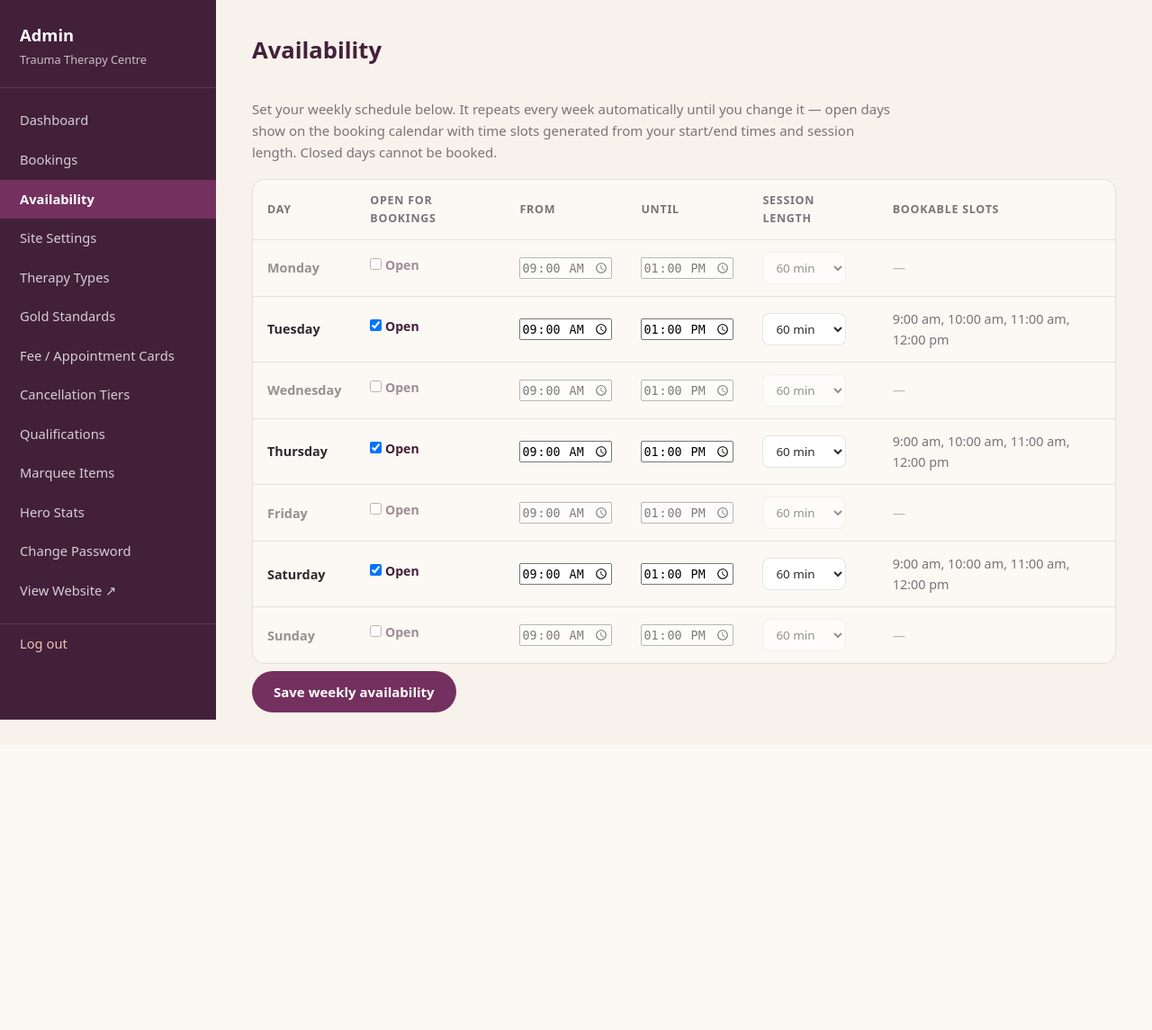
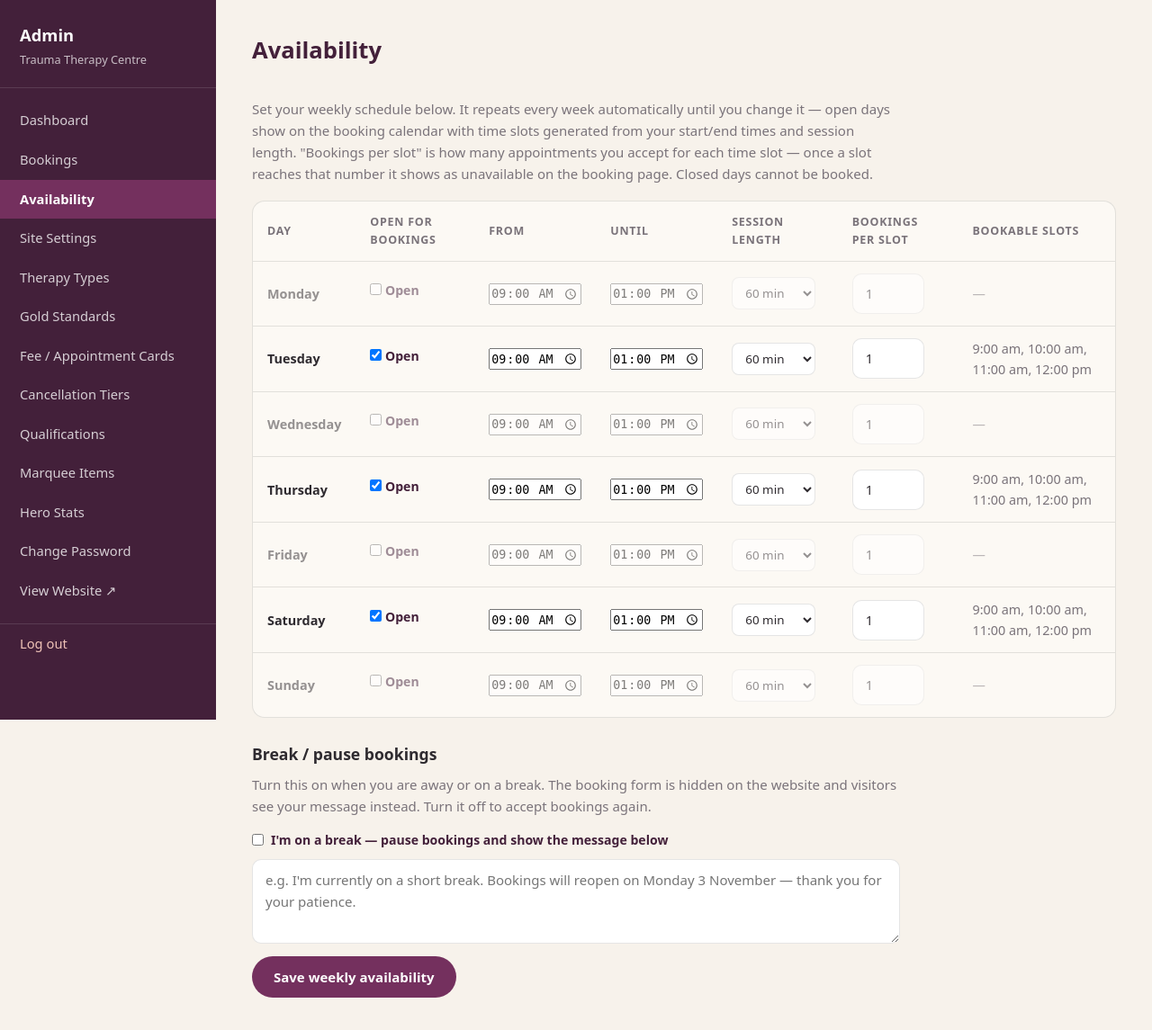
Before and after one commit to farukdesk/traumatherapycentre.com.au, a PHP site: page /admin/availability.php in a window 1280 px wide. Shown: the whole page at 90% size. Before the commit the page ends 800 px from the top, so only its background shows below. Run offline with PHP 8.4, Linux system fonts and the light colour scheme; a user stored in the database is signed in; data comes from the database, SQL or seed files in the repository; both versions use the stored data as it was after the commit; some libraries are stand-ins or nearby versions.

Commit message:
Add per-slot booking capacity, full-slot blocking and admin break message
Co-authored-by: farukdesk <19932172+farukdesk@users.noreply.github.com>

```diff
--- a/admin/availability.php
+++ b/admin/availability.php
@@ -17,9 +17,16 @@ db()->exec(
       start_time TIME NOT NULL DEFAULT '09:00:00',
       end_time TIME NOT NULL DEFAULT '13:00:00',
       slot_minutes SMALLINT UNSIGNED NOT NULL DEFAULT 60,
+      slot_capacity SMALLINT UNSIGNED NOT NULL DEFAULT 1,
       PRIMARY KEY (weekday)
     ) ENGINE=InnoDB"
 );
+// Add the per-slot capacity column on databases created before this upgrade.
+try {
+    db()->exec('ALTER TABLE booking_schedule ADD COLUMN slot_capacity SMALLINT UNSIGNED NOT NULL DEFAULT 1');
+} catch (PDOException $e) {
+    // Column already exists — nothing to do.
+}
 
 if ($_SERVER['REQUEST_METHOD'] === 'POST') {
     csrf_verify();
@@ -30,6 +37,10 @@ if ($_SERVER['REQUEST_METHOD'] === 'POST') {
         $start = trim((string) ($_POST['start'][$weekday] ?? ''));
         $end = trim((string) ($_POST['end'][$weekday] ?? ''));
         $slot = (int) ($_POST['slot'][$weekday] ?? 60);
+        $capacity = (int) ($_POST['capacity'][$weekday] ?? 1);
+        if ($capacity < 1 || $capacity > 100) {
+            $capacity = 1;
+        }
         if (!preg_match('/^([01]?\d|2[0-3]):[0-5]\d$/', $start)) {
             $start = '09:00';
         }
@@ -48,19 +59,32 @@ if ($_SERVER['REQUEST_METHOD'] === 'POST') {
                 $errors[] = $weekdayNames[$weekday] . ': the hours are shorter than one session slot.';
             }
         }
-        $rows[] = [$weekday, $isOpen, $start . ':00', $end . ':00', $slot];
+        $rows[] = [$weekday, $isOpen, $start . ':00', $end . ':00', $slot, $capacity];
+    }
+
+    // Break message settings (shown on the public booking page when enabled).
+    $breakEnabled = !empty($_POST['break_enabled']) ? '1' : '0';
+    $breakMessage = trim((string) ($_POST['break_message'] ?? ''));
+    if (mb_strlen($breakMessage) > 500) {
+        $errors[] = 'The break message is too long (max 500 characters).';
     }
 
     if ($errors) {
         flash_set('error', implode(' ', $errors));
     } else {
         $stmt = db()->prepare(
-            'REPLACE INTO booking_schedule (weekday, is_open, start_time, end_time, slot_minutes)
-             VALUES (?, ?, ?, ?, ?)'
+            'REPLACE INTO booking_schedule (weekday, is_open, start_time, end_time, slot_minutes, slot_capacity)
+             VALUES (?, ?, ?, ?, ?, ?)'
         );
         foreach ($rows as $row) {
             $stmt->execute($row);
         }
+        $settingStmt = db()->prepare(
+            'INSERT INTO settings (setting_key, setting_value) VALUES (?, ?)
+             ON DUPLICATE KEY UPDATE setting_value = VALUES(setting_value)'
+        );
+        $settingStmt->execute(['booking_break_enabled', $breakEnabled]);
+        $settingStmt->execute(['booking_break_message', $breakMessage]);
         flash_set('success', 'Weekly availability saved — the booking calendar is updated immediately.');
     }
     redirect('availability.php');
@@ -70,7 +94,7 @@ if ($_SERVER['REQUEST_METHOD'] === 'POST') {
 $schedule = booking_schedule();
 foreach ($editOrder as $weekday) {
     if (!isset($schedule[$weekday])) {
-        $schedule[$weekday] = ['is_open' => false, 'start_time' => '09:00', 'end_time' => '13:00', 'slot_minutes' => 60];
+        $schedule[$weekday] = ['is_open' => false, 'start_time' => '09:00', 'end_time' => '13:00', 'slot_minutes' => 60, 'slot_capacity' => 1];
     }
 }
 $calendarDays = booking_calendar_days();
@@ -84,7 +108,9 @@ require __DIR__ . '/includes/admin_header.php';
 <p class="muted" style="margin:0 0 18px;max-width:720px;">
   Set your weekly schedule below. It repeats every week automatically until you change it —
   open days show on the booking calendar with time slots generated from your start/end times
-  and session length. Closed days cannot be booked.
+  and session length. "Bookings per slot" is how many appointments you accept for each time
+  slot — once a slot reaches that number it shows as unavailable on the booking page.
+  Closed days cannot be booked.
 </p>
 
 <form method="post" action="availability.php">
@@ -92,7 +118,7 @@ require __DIR__ . '/includes/admin_header.php';
   <div class="table-wrap">
   <table class="data-table">
     <thead>
-      <tr><th>Day</th><th>Open for bookings</th><th>From</th><th>Until</th><th>Session length</th><th>Bookable slots</th></tr>
+      <tr><th>Day</th><th>Open for bookings</th><th>From</th><th>Until</th><th>Session length</th><th>Bookings per slot</th><th>Bookable slots</th></tr>
     </thead>
     <tbody>
       <?php foreach ($editOrder as $weekday): $row = $schedule[$weekday]; ?>
@@ -113,6 +139,9 @@ require __DIR__ . '/includes/admin_header.php';
             <?php endforeach; ?>
           </select>
         </td>
+        <td>
+          <input type="number" name="capacity[<?= (int) $weekday ?>]" value="<?= (int) ($row['slot_capacity'] ?? 1) ?>" min="1" max="100" step="1" style="width:80px;">
+        </td>
         <td class="muted">
           <?= !empty($calendarDays[$weekday]) ? e(implode(', ', $calendarDays[$weekday])) : '—' ?>
         </td>
@@ -121,6 +150,20 @@ require __DIR__ . '/includes/admin_header.php';
     </tbody>
   </table>
   </div>
+
+  <h2 style="margin:26px 0 8px;font-size:1.1rem;">Break / pause bookings</h2>
+  <p class="muted" style="margin:0 0 14px;max-width:720px;">
+    Turn this on when you are away or on a break. The booking form is hidden on the
+    website and visitors see your message instead. Turn it off to accept bookings again.
+  </p>
+  <div style="max-width:720px;">
+    <label style="display:inline-flex;align-items:center;gap:8px;margin-bottom:10px;">
+      <input type="checkbox" name="break_enabled" value="1" <?= setting('booking_break_enabled', '0') === '1' ? 'checked' : '' ?>>
+      I'm on a break — pause bookings and show the message below
+    </label>
+    <textarea name="break_message" rows="3" maxlength="500" style="width:100%;" placeholder="e.g. I'm currently on a short break. Bookings will reopen on Monday 3 November — thank you for your patience."><?= e(setting('booking_break_message')) ?></textarea>
+  </div>
+
   <div class="form-actions">
     <button type="submit" class="btn-primary">Save weekly availability</button>
   </div>
--- a/assets/css/style.css
+++ b/assets/css/style.css
@@ -357,6 +357,8 @@ footer a:hover{color:#fff}
 .bk-slot{padding:12px 10px;border:1px solid var(--line);border-radius:12px;background:var(--cream);font:inherit;font-size:.92rem;font-weight:500;color:var(--plum-deep);cursor:pointer;transition:all .3s var(--ease)}
 .bk-slot:hover{border-color:var(--plum);transform:translateY(-1px)}
 .bk-slot.selected{background:var(--plum);border-color:var(--plum);color:#fff;box-shadow:0 10px 20px -10px rgba(116,48,94,.7)}
+.bk-slot.bk-slot-full{opacity:.45;cursor:not-allowed;text-decoration:line-through;background:transparent}
+.bk-slot.bk-slot-full:hover{border-color:var(--line);transform:none}
 .bk-summary{display:flex;align-items:center;gap:10px;margin-top:auto;padding:12px 14px;border-radius:12px;background:var(--sage-mist);color:var(--forest);font-size:.9rem;font-weight:500}
 .bk-summary-ico{width:22px;height:22px;flex:0 0 22px;border-radius:50%;background:var(--forest);color:#fff;display:inline-flex;align-items:center;justify-content:center;font-size:.72rem}
 @media (max-width:640px){
--- a/includes/booking.php
+++ b/includes/booking.php
@@ -41,10 +41,11 @@ function booking_schedule(): array
     try {
         foreach (db()->query('SELECT * FROM booking_schedule ORDER BY weekday') as $row) {
             $schedule[(int) $row['weekday']] = [
-                'is_open'      => (int) $row['is_open'] === 1,
-                'start_time'   => substr($row['start_time'], 0, 5),
-                'end_time'     => substr($row['end_time'], 0, 5),
-                'slot_minutes' => max(5, (int) $row['slot_minutes']),
+                'is_open'       => (int) $row['is_open'] === 1,
+                'start_time'    => substr($row['start_time'], 0, 5),
+                'end_time'      => substr($row['end_time'], 0, 5),
+                'slot_minutes'  => max(5, (int) $row['slot_minutes']),
+                'slot_capacity' => max(1, (int) ($row['slot_capacity'] ?? 1)),
             ];
         }
     } catch (PDOException $e) {
@@ -157,6 +158,51 @@ function booking_session_times(): array
     return $rows;
 }
 
+/** Normalise a time label for comparisons: lowercase, no whitespace ('9:00am'). */
+function booking_normalise_time(string $time): string
+{
+    return preg_replace('/\s+/', '', strtolower($time));
+}
+
+/**
+ * Admin-set break message. Returns the custom message when the break is
+ * switched on in Admin → Availability, otherwise an empty string.
+ */
+function booking_break_message(): string
+{
+    if (setting('booking_break_enabled', '0') !== '1') {
+        return '';
+    }
+    $message = trim(setting('booking_break_message'));
+    return $message !== ''
+        ? $message
+        : 'Sorry, bookings are paused at the moment. Please check back soon.';
+}
+
+/**
+ * Upcoming time slots that have reached their per-slot capacity:
+ * 'Y-m-d' date => list of normalised time labels (see booking_normalise_time).
+ */
+function booking_full_slots(): array
+{
+    $schedule = booking_schedule();
+    $stmt = db()->query(
+        "SELECT preferred_date, preferred_time, COUNT(*) AS cnt FROM bookings
+         WHERE status <> 'cancelled' AND preferred_date >= CURDATE()
+         GROUP BY preferred_date, preferred_time"
+    );
+    $full = [];
+    foreach ($stmt as $row) {
+        $date = $row['preferred_date'];
+        $weekday = (int) date('w', strtotime($date));
+        $capacity = $schedule[$weekday]['slot_capacity'] ?? 1;
+        if ((int) $row['cnt'] >= $capacity) {
+            $full[$date][] = booking_normalise_time($row['preferred_time']);
+        }
+    }
+    return $full;
+}
+
 /** Upcoming dates that have reached the daily booking limit ('Y-m-d' strings). */
 function booking_full_dates(): array
 {
@@ -181,6 +227,10 @@ function booking_full_dates(): array
 function booking_validate_availability(array $data): array
 {
     $errors = [];
+    if (booking_break_message() !== '') {
+        $errors['preferred_date'] = 'Bookings are temporarily paused — please check back soon.';
+        return $errors;
+    }
     $date = DateTime::createFromFormat('Y-m-d', $data['preferred_date']);
     if (!$date || $date->format('Y-m-d') !== $data['preferred_date']) {
         return $errors; // format problems are reported by booking_validate()
@@ -193,12 +243,13 @@ function booking_validate_availability(array $data): array
     } elseif (in_array($data['preferred_date'], booking_full_dates(), true)) {
         $errors['preferred_date'] = 'That day is fully booked — please choose another date.';
     } elseif ($hasSlots) {
-        $normalise = static function (string $t): string {
-            return preg_replace('/\s+/', '', strtolower($t));
-        };
-        $valid = array_map($normalise, $calendarDays[$dow]);
-        if (!in_array($normalise($data['preferred_time']), $valid, true)) {
+        $valid = array_map('booking_normalise_time', $calendarDays[$dow]);
+        $chosen = booking_normalise_time($data['preferred_time']);
+        $fullSlots = booking_full_slots();
+        if (!in_array($chosen, $valid, true)) {
             $errors['preferred_time'] = 'Please choose one of the available time slots for that day.';
+        } elseif (in_array($chosen, $fullSlots[$data['preferred_date']] ?? [], true)) {
+            $errors['preferred_time'] = 'That time slot is fully booked — please choose another time.';
         }
     }
     return $errors;
```
Also changed, not shown: assets/js/booking.js (+29 -8 lines), book.php (+16 -1 lines), database/schema.sql (+9 -8 lines), database/upgrade_slot_capacity.sql (added, +17 -0 lines).
